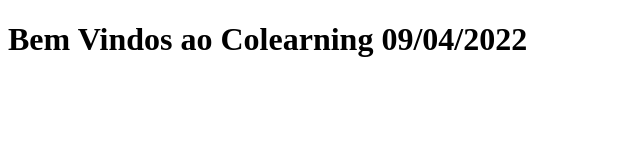
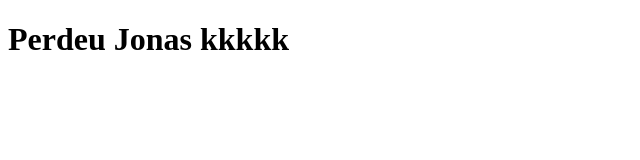
Before and after one commit to Marcelo-Diament/colearning-20220409, a plain HTML site: page views/index.html in a window 1280 px wide. Shown: the whole page, without its empty margins (0-640 px from the left). Drawn offline with Linux system fonts and the light colour scheme.

Commit message:
feat: criando arquivo index

```diff
--- a/views/index.html
+++ b/views/index.html
@@ -7,6 +7,6 @@
     <title>Página-Principal</title>
 </head>
 <body>
-    <h1>Bem Vindos ao Colearning 09/04/2022</h1>
+    <h1>Perdeu Jonas kkkkk</h1>
 </body>
 </html>
```
